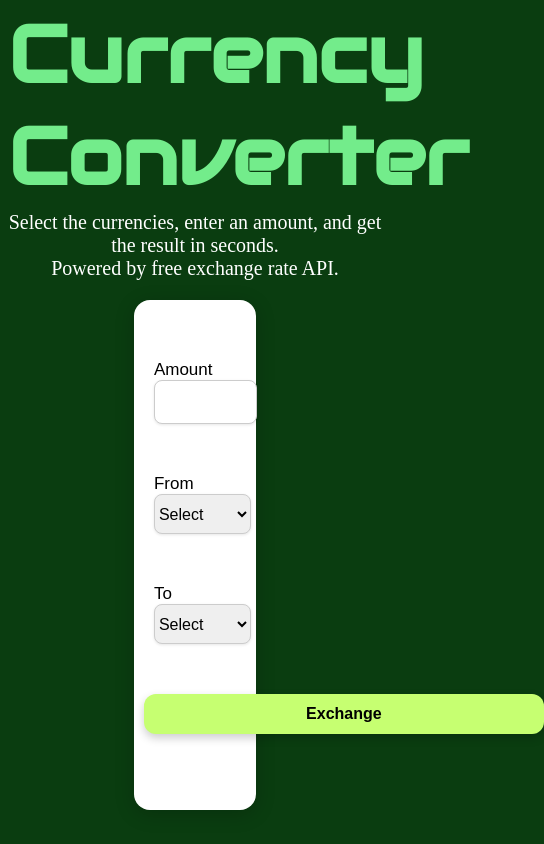
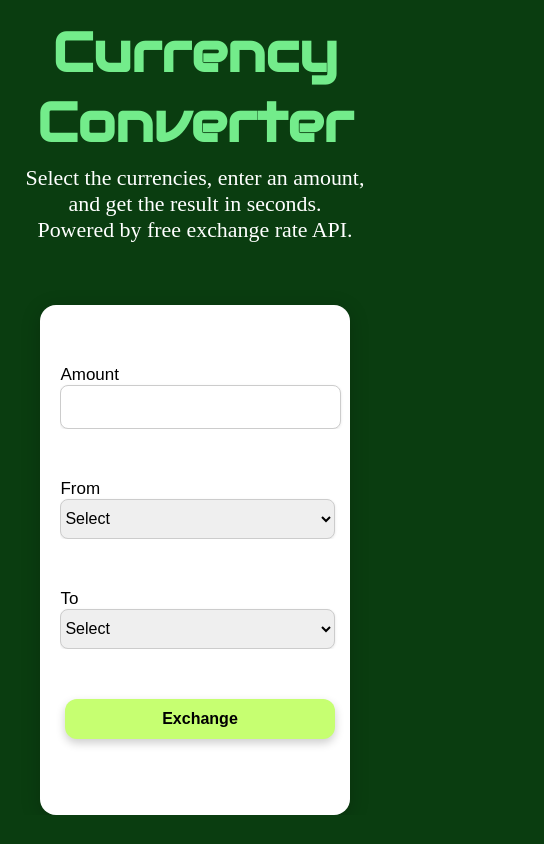
Before and after one commit to ruslanakol/exchange-rate, a plain HTML site: page index.html in a window 390 px wide. Shown: the whole page, 544 px wide, since content can reach past the window. Drawn offline with Linux system fonts and the light colour scheme.

Commit message:
responsive web design

```diff
--- a/script.js
+++ b/script.js
@@ -11,7 +11,7 @@ document.getElementById('btn').addEventListener('click', async() => {
         return;
     }
 
-    try {
+     try {
         if (from === 'USD') {
         const url = `https://v6.exchangerate-api.com/v6/${apiKey}/latest/USD`;
         const response = await fetch(url);
--- a/style.css
+++ b/style.css
@@ -76,3 +76,70 @@ h1 {
      font-size: 16px;
      text-align: center;
  }
+
+
+ /* адаптивність */
+/*
+@media (max-width: 600px) {
+    .container {
+        width: 90%;
+        padding: 15px;
+    }
+    h1 {
+        font-size: 1.5rem;
+        margin-top: 60px;
+    }
+}*/
+@media (max-width: 768px) {
+    * {
+        overflow: hidden;
+    }
+    body {
+        background-color: #0a3d10;
+    }
+    h1 {
+        font-size: 55px;
+        margin-top: 40px;
+    }
+    .text-p {
+        color: white;
+        text-align: center;
+        font-size: 137%;
+        margin-top: -30px;
+    }
+    .text {
+        margin-top: -30px;
+    }
+    .main-container {
+        display: flex;
+        margin-top: 40px;
+        padding-top: 10px;
+        padding-left: 10px;
+        color: black;
+        height: 500px;
+        width: 80%;
+        background-color: white;
+        border-radius: 16px;
+        flex-direction: column;
+        box-shadow: 0 4px 20px rgba(0,0,0,0.2);
+    }
+
+    .btn {
+        padding: 10px 0;
+        height: 40px;
+        font-weight: bold;
+        transition: background-color 0.2s ease;
+        width: 90%;
+        margin: 40px auto 10px;
+        border-radius: 12px;
+        border: none;
+        background-color: #c6ff71;
+        color: black;
+        cursor: pointer;
+        font-size: 16px;
+        box-shadow: 0 4px 10px rgba(0, 0, 0, 0.2);
+    }
+    .btn:hover {
+        background-color: #b1eb61;
+    }
+}
```
